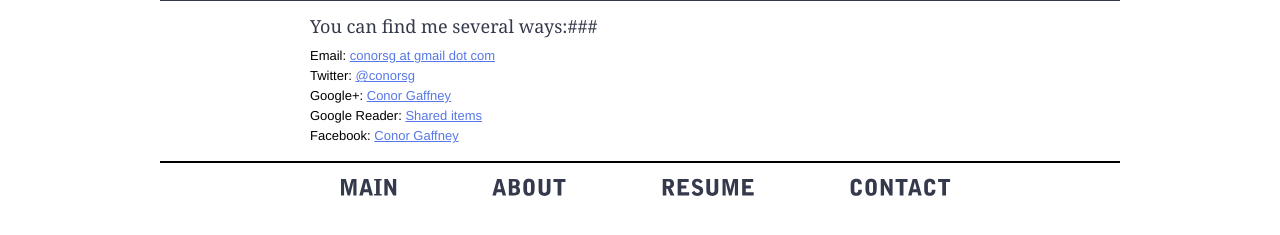
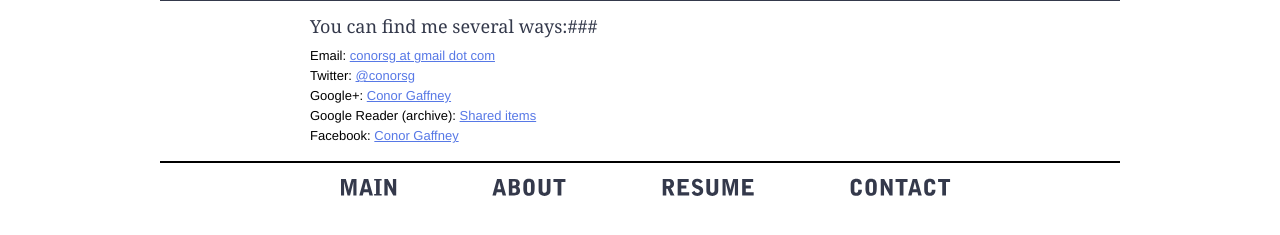
Before and after one commit to evanseyf/blog, a Jekyll site: the page built from contact.markdown, in a window 1280 px wide. Shown: the part 258-493 px from the top of the page. Built offline with Jekyll 4.4.1, drawn with Linux system fonts in a browser that asks for light colours; Markdown is read by kramdown in place of the engine named in the settings.

Commit message:
old reader

```diff
--- a/contact.markdown
+++ b/contact.markdown
@@ -8,5 +8,5 @@ title: Contact Me!
  * Email: [conorsg at gmail dot com](mailto:conorsg@gmail.com)
  * Twitter: [@conorsg](http://www.twitter.com/conorsg)
  * Google+: [Conor Gaffney](http://www.gplus.to/conorsg)
- * Google Reader: [Shared items](http://www.google.com/reader/shared/conorsg)
+ * Google Reader (archive): [Shared items](http://www.google.com/reader/shared/conorsg)
  * Facebook: [Conor Gaffney](http://www.facebook.com/conorsg)
```
